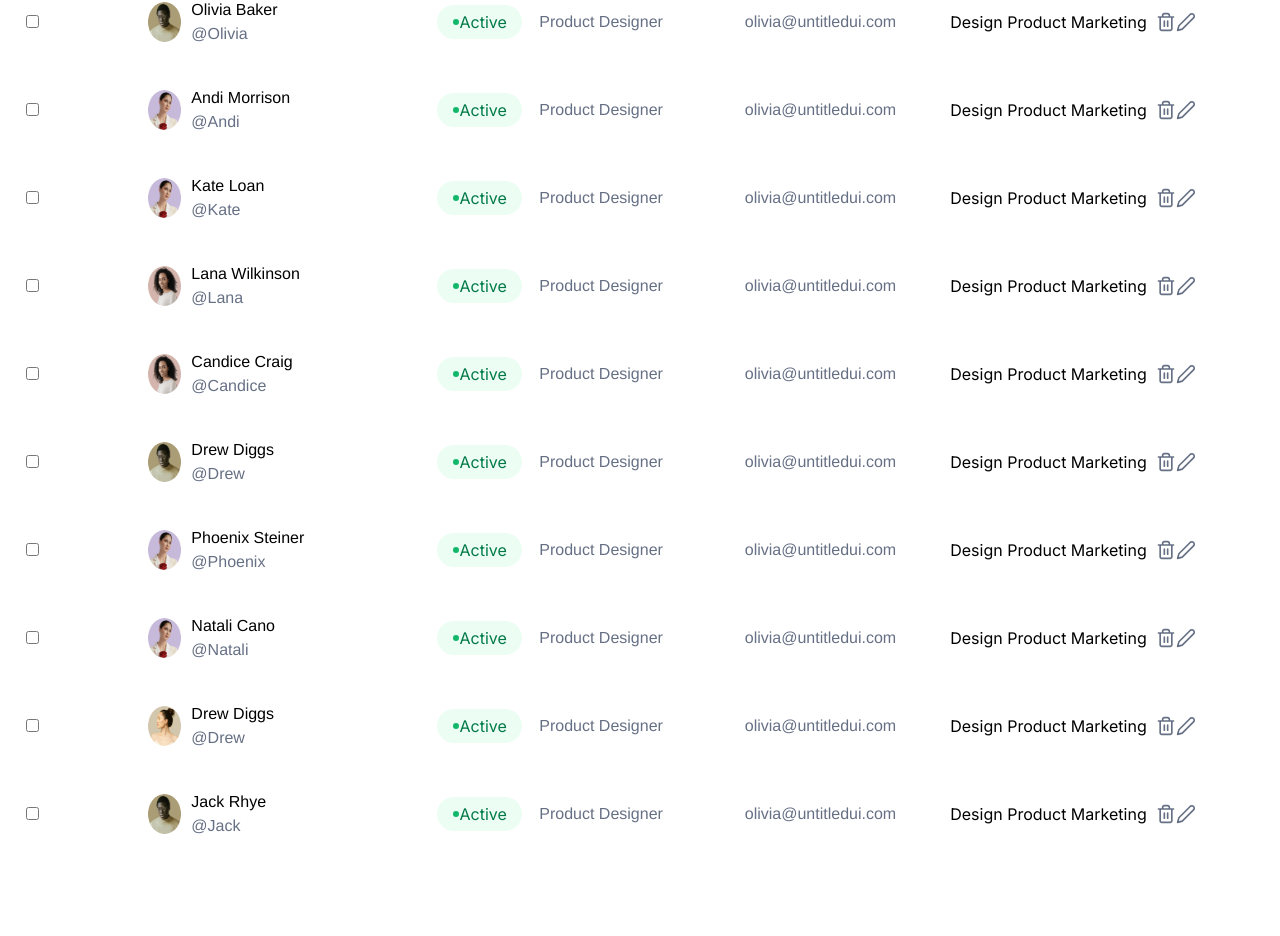
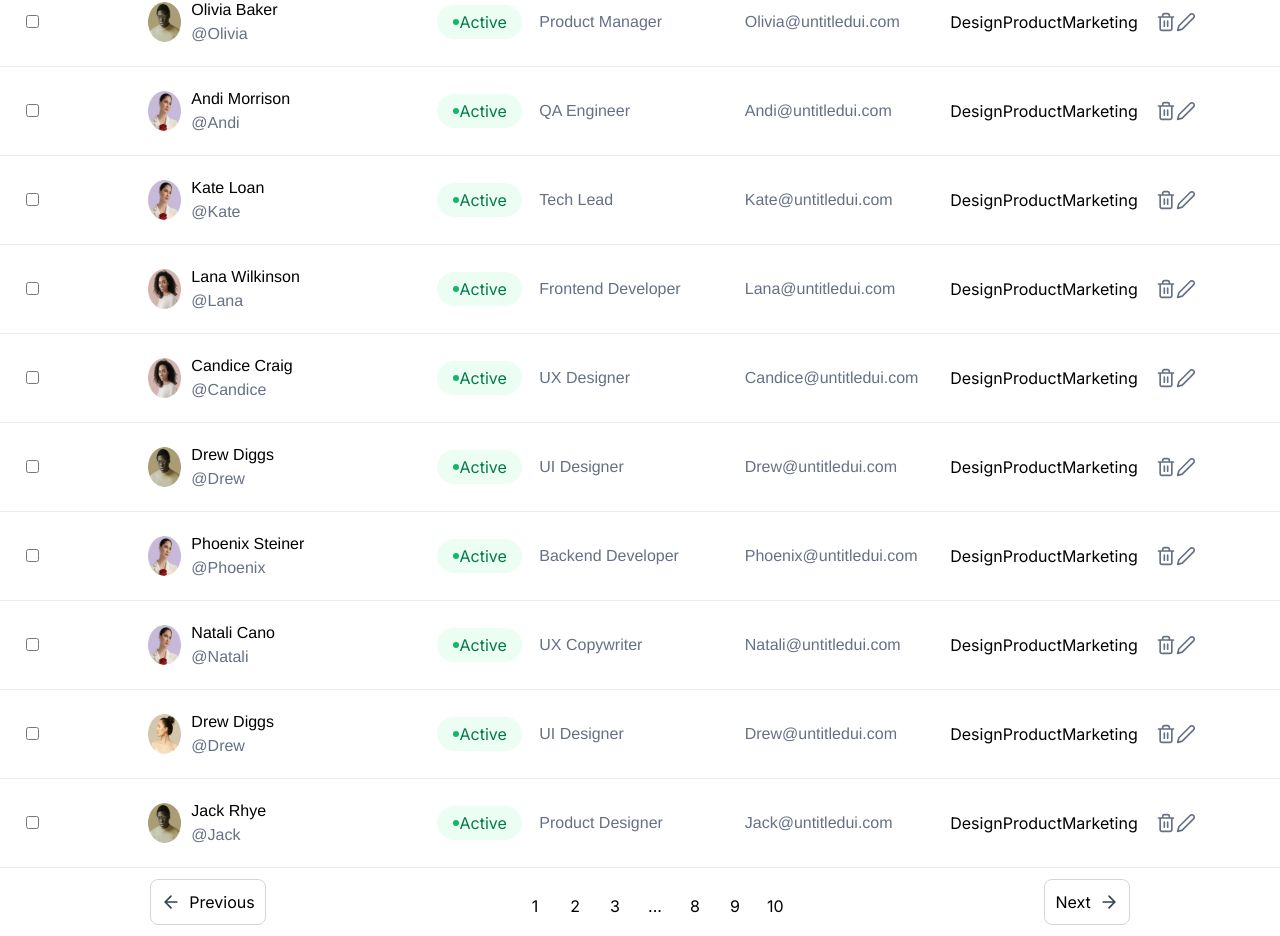
Before and after one commit to ShishirH/Team-Settings, a Next.js app: page / in a window 1280 px wide. Shown: the part 79-1015 px from the top of the page. Before the commit the page ends 937 px from the top, so only its background shows below. Built offline with nearby package versions, Linux system fonts and the light colour scheme.

Commit message:
Add pagination
Signed-off-by: shishirh <shishir.neo95@gmail.com>

```diff
--- /dev/null
+++ b/app/components/Button.tsx
@@ -0,0 +1,24 @@
+import {Styles} from "@/app/types/types";
+
+type ButtonProps = React.ButtonHTMLAttributes<HTMLButtonElement> & {
+    children: React.ReactNode
+}
+
+const styles: Styles = {
+    pageBtn: {
+        padding: '12px',
+        height: '40px',
+        width: '40px',
+        borderRadius: '8px'
+    }
+}
+
+const Button: React.FC<ButtonProps> = ({children, ...props}) => {
+    return (
+        <button style={styles.pageBtn} {...props}>
+            {children}
+        </button>
+    )
+}
+
+export default Button;
--- a/app/components/GridEntry.tsx
+++ b/app/components/GridEntry.tsx
@@ -5,6 +5,7 @@ import Image from "next/image";
 import DeleteIcon from '../../assets/icons/delete.svg'
 import EditIcon from '../../assets/icons/edit.svg'
 import GreenDot from '../../assets/icons/greendot.svg'
+import {Styles, userDetails} from "@/app/types/types";
 
 type GridEntryProps = {
     userSocialInfoProps: UserSocialInfoProps
@@ -14,7 +15,8 @@ const styles: Styles = {
     gridRoot: {
         paddingLeft: '2%',
         paddingRight: '2%',
-        alignItems: 'center'
+        alignItems: 'center',
+        borderBottom: '1px solid rgb(var(--border-header-color))'
     },
     statusActive: {
         background: '#ECFDF3',
@@ -33,14 +35,14 @@ const styles: Styles = {
     }
 }
 
-const GridEntry: React.FC<GridEntryProps> = (props) => {
+const GridEntry: React.FC<userDetails> = (props) => {
     return (
         <div className={"grid grid-cols-12 gap-1"} style={styles.gridRoot}>
             <div>
                 <input type={"checkbox"}/>
             </div>
             <div className={"col-span-3"}>
-                <UserSocialInfo name={props.userSocialInfoProps.name} handle={props.userSocialInfoProps.handle} imageURL={props.userSocialInfoProps.imageURL} />
+                <UserSocialInfo name={props.name} handle={props.handle} imageURL={props.imageURL} />
             </div>
             <div className={'flex justify-center'} style={styles.statusActive}>
                 <Image
@@ -50,16 +52,16 @@ const GridEntry: React.FC<GridEntryProps> = (props) => {
                     width={8}
                     height={8}
                 />
-                <p> Active </p>
+                <p> {props.status} </p>
             </div>
             <div className={"col-span-2"} style={styles.infoText}>
-                Product Designer
+                {props.role}
             </div>
             <div className={"col-span-2"} style={styles.infoText}>
-                olivia@untitledui.com
+                {props.email}
             </div>
             <div className={"col-span-2"}>
-                Design Product Marketing
+                {props.teams}
             </div>
             <div className={"flex"}>
                 <Image
--- /dev/null
+++ b/app/components/PaginationBar.tsx
@@ -0,0 +1,124 @@
+'use client';
+import React from "react";
+import {Styles} from "@/app/types/types";
+import Image from "next/image";
+import PreviousIcon from "@/assets/icons/previous.svg";
+import NextIcon from "@/assets/icons/next.svg";
+import Button from "@/app/components/Button";
+
+const styles: Styles = {
+    gridRoot: {
+        paddingLeft: '2%',
+        paddingRight: '2%',
+        alignItems: 'center',
+        justifyContent: "space-around",
+        height: '68px'
+    },
+    statusActive: {
+        background: '#ECFDF3',
+        color: '#027A48',
+        borderRadius: '9999px',
+        width: 'fit-content',
+        paddingTop: '5px',
+        paddingBottom: '5px',
+        paddingLeft: '15px',
+        paddingRight: '15px'
+    },
+    btn: {
+        padding: '10px',
+        display: 'inline-flex',
+        gap: '8px',
+        border: '1px solid #D0D5DD',
+        width: 'fit-content',
+        borderRadius: '8px',
+        alignItems: 'center'
+    },
+    pageBtn: {
+
+    }
+}
+
+type NavigationBarProps = {
+    currentPage: number;
+    numberOfPages: number;
+    maxNumberOfPagesToDisplay?: number;
+    setCurrentPage: (value: number) => void;
+}
+
+const PaginationBar: React.FC<NavigationBarProps> = ({currentPage, numberOfPages, setCurrentPage, maxNumberOfPagesToDisplay=7}) => {
+    return (
+        <div className="flex" style={styles.gridRoot}>
+            <Button
+                style={styles.btn}
+                onClick={() => setCurrentPage(currentPage - 1)}
+                disabled={currentPage === 1}
+            >
+                <Image
+                    src={PreviousIcon}
+                    alt={'previous'}
+                    style={styles.icon}
+                    width={20}
+                    height={20}
+                />
+                Previous
+            </Button>
+
+            <div className={"inline-flex"}>
+                {(currentPage < numberOfPages - 4) && (
+                    <div>
+                        <Button
+                        onClick={() => setCurrentPage(currentPage)}>
+                        {currentPage}
+                        </Button>
+
+                        <Button
+                            onClick={() => setCurrentPage(currentPage + 1)}>
+                            {currentPage + 1}
+                        </Button>
+
+                        <Button
+                            onClick={() => setCurrentPage(currentPage + 2)}>
+                            {currentPage + 2}
+                        </Button>
+                    </div>)}
+
+                {numberOfPages > maxNumberOfPagesToDisplay && (<Button disabled={true}>
+                    ...
+                </Button>)}
+
+                <Button
+                    onClick={() => setCurrentPage(numberOfPages - 2)} >
+                    { numberOfPages - 2 }
+                </Button>
+                <Button
+                    onClick={() => setCurrentPage(numberOfPages - 1)} >
+                    { numberOfPages - 1 }
+                </Button>
+
+                <Button
+                    onClick={() => setCurrentPage(numberOfPages)} >
+                    { numberOfPages }
+                </Button>
+            </div>
+
+            <Button
+                style={styles.btn}
+                onClick={() => setCurrentPage(currentPage + 1)}
+                disabled={currentPage === numberOfPages}
+            >
+                Next
+
+                <Image
+                    src={NextIcon}
+                    alt={'next'}
+                    style={styles.icon}
+                    width={20}
+                    height={20}
+                />
+
+            </Button>
+        </div>
+    )
+}
+
+export default PaginationBar;
--- a/app/constants.ts
+++ b/app/constants.ts
@@ -25,3 +25,17 @@ export const lastNamesArr : string[] = [
     'Morrison',
     'Loan'
 ]
+
+export const roles: string[] = [
+    'Product Designer',
+    'Product Manager',
+    'Backend Developer',
+    'Frontend Developer',
+    'Fullstack Developer',
+    'UX Designer',
+    'UX Copywriter',
+    'UI Designer',
+    'Product Manager',
+    'QA Engineer',
+    'Tech Lead'
+]
--- /dev/null
+++ b/app/data/data.ts
@@ -0,0 +1,28 @@
+import {firstNamesArr, lastNamesArr, roles} from "@/app/constants";
+import {StaticImageData} from "next/image";
+
+import userSocial0 from '../../assets/images/userSocial0.png';
+import userSocial1 from '../../assets/images/userSocial1.png';
+import userSocial2 from '../../assets/images/userSocial2.png';
+import userSocial3 from '../../assets/images/userSocial3.png';
+import userSocial4 from '../../assets/images/userSocial4.png';
+import {userDetails} from "@/app/types/types";
+
+const images = [userSocial0, userSocial1, userSocial2, userSocial3, userSocial4];
+
+export const userData: userDetails[] = Array.from({length : 100}).map((_, index) => {
+    let randomNumber = Math.floor((Math.random() * firstNamesArr.length));
+    let randomImage = Math.floor((Math.random() * 5))
+
+    let userDetail: userDetails = {
+        name: `${firstNamesArr[randomNumber]} ${lastNamesArr[randomNumber]}`,
+        handle: `@${firstNamesArr[randomNumber]}`,
+        imageURL: images[randomImage],
+        status: 'Active',
+        role: roles[randomNumber],
+        email: `${firstNamesArr[randomNumber]}@untitledui.com`,
+        teams: ['Design', 'Product', 'Marketing']
+    }
+
+    return userDetail;
+})
--- a/app/page.tsx
+++ b/app/page.tsx
@@ -1,19 +1,18 @@
+'use client';
 import Image from "next/image";
-import React from "react";
-import UserSocialInfo, {UserSocialInfoProps} from "@/app/components/UserSocialInfo";
-import {firstNamesArr, lastNamesArr} from "@/app/constants";
+import React, {useState} from "react";
 
-import userSocial0 from '../assets/images/userSocial0.png';
-import userSocial1 from '../assets/images/userSocial1.png';
-import userSocial2 from '../assets/images/userSocial2.png';
-import userSocial3 from '../assets/images/userSocial3.png';
-import userSocial4 from '../assets/images/userSocial4.png';
 import GridEntry from "@/app/components/GridEntry";
-import userSocialInfo from "@/app/components/UserSocialInfo";
 import GridHeader from "@/app/components/GridHeader";
+import {Styles} from "@/app/types/types";
+import {userData} from "@/app/data/data";
+import PaginationBar from "@/app/components/PaginationBar";
+
+const NUMBER_OF_ITEMS_PER_PAGE = 10;
 
 export default function Home() {
 
+    const [currentPage, setCurrentPage] = useState(1);
     const styles: Styles = {
         gridRoot: {
             paddingTop: '1%',
@@ -21,25 +20,25 @@ export default function Home() {
         },
     }
 
-    const images = [userSocial0, userSocial1, userSocial2, userSocial3, userSocial4];
+    let endIndex = currentPage * NUMBER_OF_ITEMS_PER_PAGE;
+    let startIndex = (currentPage - 1) * NUMBER_OF_ITEMS_PER_PAGE;
 
     return (
       <div style={styles.gridRoot}>
           <GridHeader />
-          {Array.from({length: 10}).map((_, index) => {
-              let randomNumber = Math.floor((Math.random() * firstNamesArr.length));
-              let randomImage = Math.floor((Math.random() * 5))
-
-              let userSocialProps: UserSocialInfoProps = {
-                  name: `${firstNamesArr[randomNumber]} ${lastNamesArr[randomNumber]}`,
-                  handle: `@${firstNamesArr[randomNumber]}`,
-                  imageURL: images[randomImage]
-              }
-
-              return <GridEntry userSocialInfoProps={userSocialProps}
+          {userData.slice(startIndex, endIndex).map((userDetail, index) => {
+              return <GridEntry
                   key={index}
+                  {...userDetail}
               />
           })}
+
+          <PaginationBar
+              currentPage={currentPage}
+              numberOfPages={userData.length / NUMBER_OF_ITEMS_PER_PAGE}
+              setCurrentPage={setCurrentPage}
+          />
+
       </div>
     );
 }
```
Also changed, not shown: app/types/types.ts (+13 -1 lines), assets/icons/next.svg (added), assets/icons/previous.svg (added).
